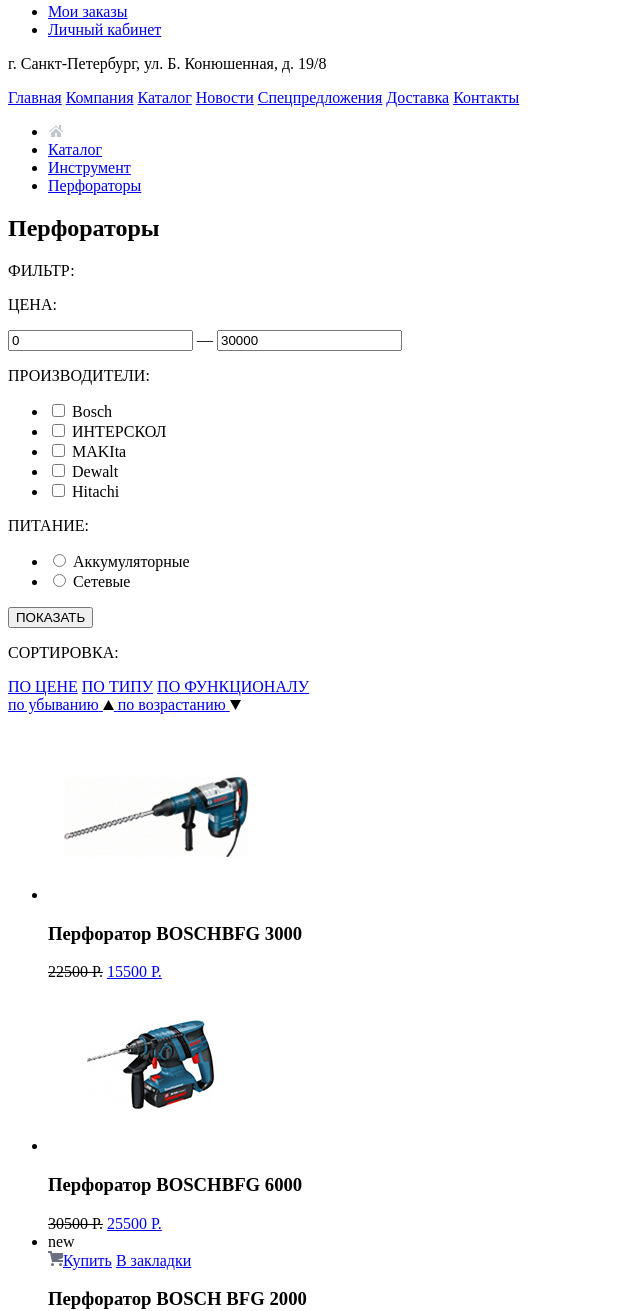
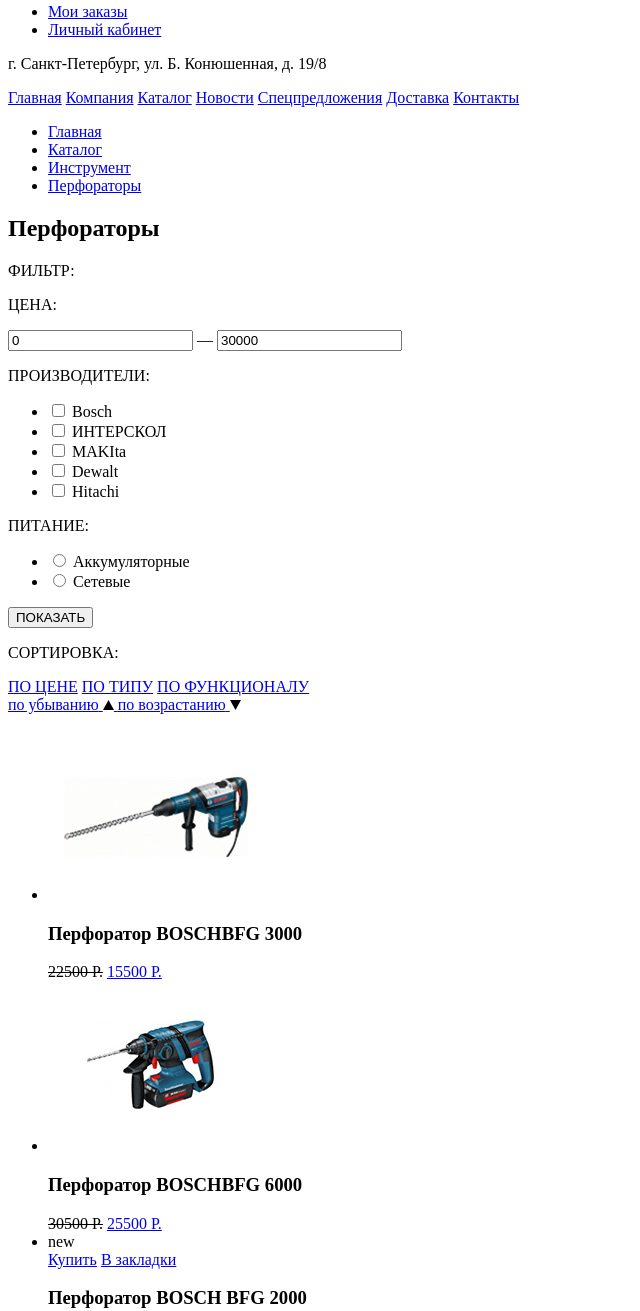
Before and after one commit to Alan2-jpg/1172285-technomart-26, a plain HTML site: page catalog.html in a window 1280 px wide. Shown: the part 180-1491 px from the top of the page, without its empty margins (0-640 px from the left). Drawn offline with Linux system fonts and the light colour scheme.

Commit message:
дожал)

```diff
--- a/catalog.html
+++ b/catalog.html
@@ -35,7 +35,8 @@
 	 	</ul>
 	 	<p>г. Санкт-Петербург, ул. Б. Конюшенная, д. 19/8</p>
 	 </div>
-	<div> <nav>
+	<div>
+    <nav>
 	 	   <a href="#">Главная</a>
            <a href="#">Компания</a>
            <a href="catalog.html">Каталог</a>
@@ -49,9 +50,7 @@
 	 	<section>
 	 		<ul>
 	 			<li>
-	 				<a href="index.html">
-	 					<img src="img/icon-home.svg" alt="Главная">
-	 				</a>
+	 				<a href="index.html">Главная</a>
 	 			</li>
 	 			<li>
 	 				<a href="#">Каталог</a>
@@ -145,7 +144,7 @@
                     </li>
                     <li>
                     	<div class="new">new</div>
-                    	<a href="#"><img src="img/icon-cart.svg" alt="buy">Купить</a>
+                    	<a href="#">Купить</a>
                     	<a href="#">В закладки</a>
                     	<h3>
                     		<span>Перфоратор BOSCH BFG 2000</span>
```
